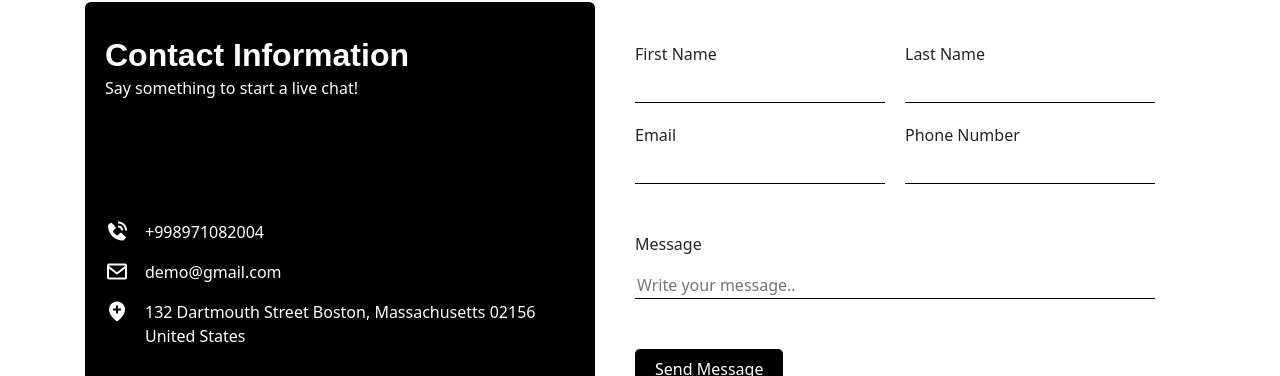
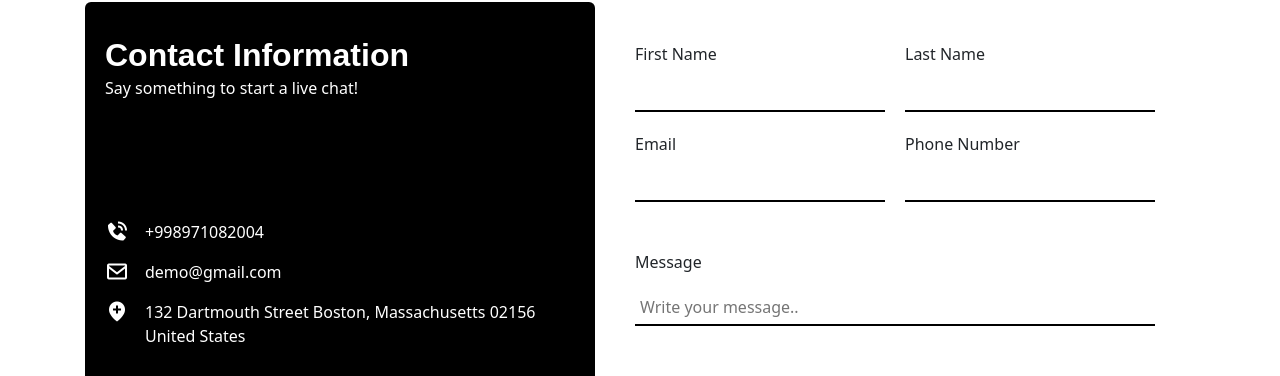
Before and after one commit to khurshidbekweb/cottage, a React (Create React App) app: page /contact in a window 1280 px wide. Shown: the part 288-664 px from the top of the page. Built offline with nearby package versions, Linux system fonts and the light colour scheme; no server answers.

Commit message:
finish all

```diff
--- a/src/constants/img.constants.js
+++ b/src/constants/img.constants.js
@@ -1 +1 @@
-export const IMG_BASE_URL = 'http://192.168.10.23:1019/'
+export const IMG_BASE_URL = 'https://api.dachivgorax.uz/'
--- a/src/constants/server.constants.js
+++ b/src/constants/server.constants.js
@@ -1 +1 @@
-export const BASE_URL_SERVER = 'http://192.168.10.23:1019/'
+export const BASE_URL_SERVER = 'https://api.dachivgorax.uz/'
--- a/src/pages/Contact/contact.css
+++ b/src/pages/Contact/contact.css
@@ -1,9 +1,13 @@
 .contact-inp{
     margin-top: 10px;
     display: block;
-    border: 0px solid;
-    border-bottom: 1px solid black;
     width: 250px;
+    border: 0;
+    padding: 5px;
+    border-bottom: 2px solid black !important;
+}
+.contact-inp:focus{
+    outline: none;
 }
 .conatct{
     overflow: hidden;
--- a/src/pages/User/User.jsx
+++ b/src/pages/User/User.jsx
@@ -79,7 +79,7 @@ const User = () => {
 
             <div className="user-info-wrap">
             <div className="user-r">
-                <input disabled={edit}  className="user-input" defaultValue={user?.name?user.name:""} name="name" type="text"placeholder="Фамиля"/>
+                <input disabled={edit}  className="user-input" defaultValue={user?.name?user.name:""} name="name" type="text"placeholder="Имя"/>
                 <input disabled={edit}  className="user-input" defaultValue={"+998"+user?.phone} name="phone" type="tel" placeholder="Nomer" />
                 <input disabled={edit} className="user-input" defaultValue={user?.email?user.email:""} name="email" type="email" placeholder="Email" />
                 <p className="user-text d-none">
```
